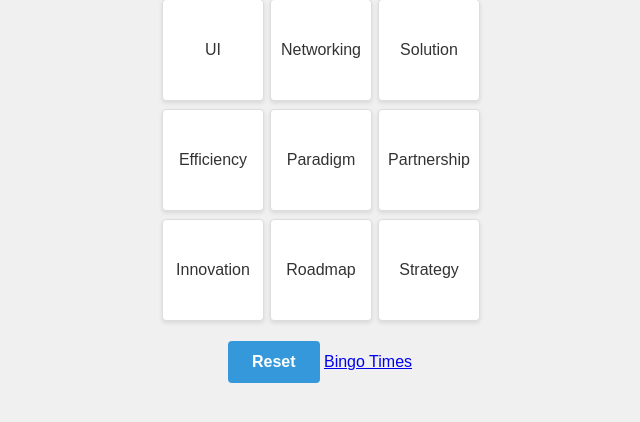
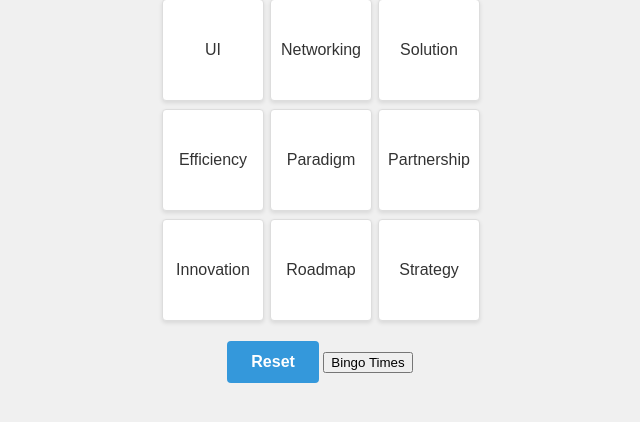
Before and after one commit to plumwhat/Workplace_Bingo, a plain HTML site: page index.html in a window 1280 px wide. Shown: the part 268-690 px from the top of the page, without its empty margins (320-960 px from the left). Drawn offline with Linux system fonts and the light colour scheme.

Commit message:
Update index.html

```diff
--- a/index.html
+++ b/index.html
@@ -12,7 +12,7 @@
         <div class="grid"></div>
         <button id="reset-button">Reset</button>
         <div id="bingo" class="hidden">Bingo!</div>
-        <a href="bingo_times.html">Bingo Times</a>
+        <button id="bingo-times-button">Bingo Times</button>
     </div>
     <script src="script.js"></script>
 </body>
```
